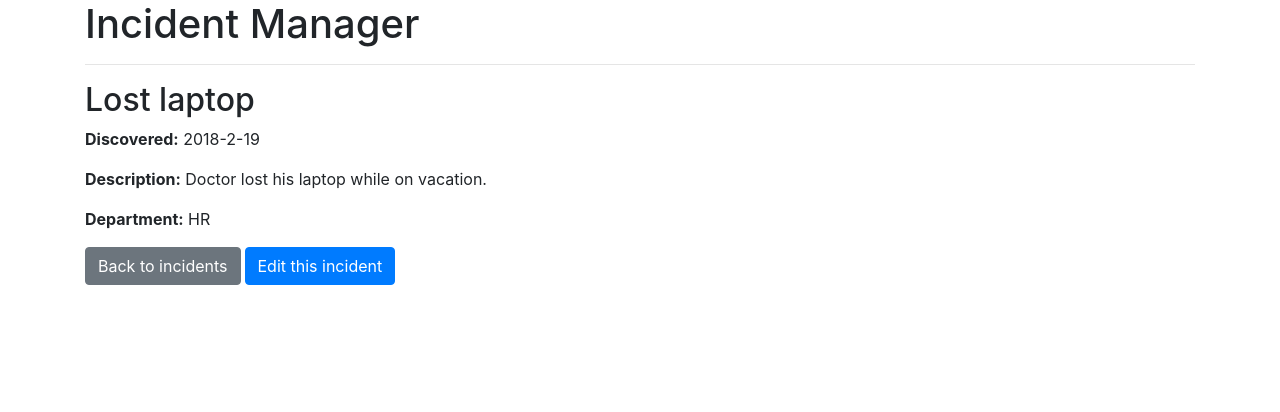
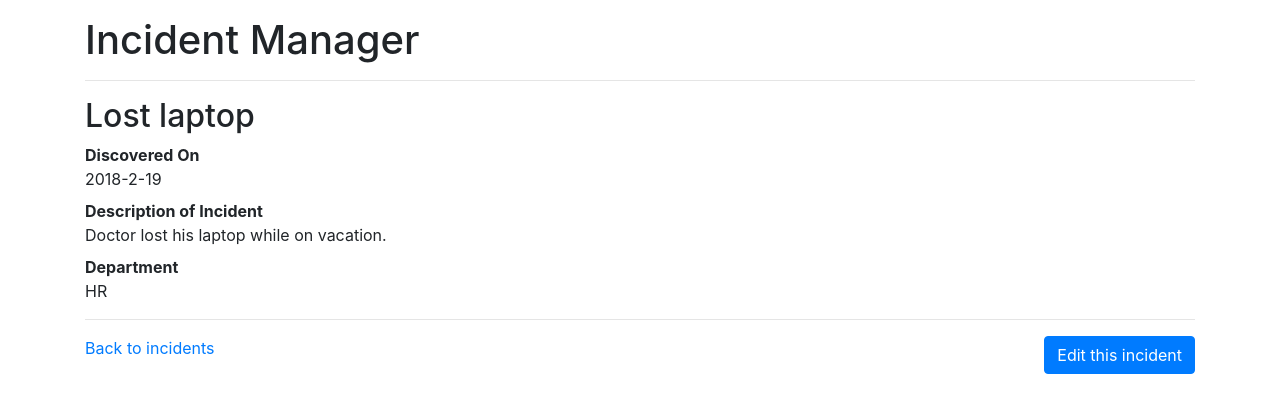
Before and after one commit to philmayfield/incident-manager, an Angular app: page /incident/1 in a window 1280 px wide. Shown: the top 412 px of the page. Built offline with nearby package versions, Linux system fonts and the light colour scheme.

Commit message:
some very basic style cleanup and better semantic element usage

```diff
--- a/src/app/incidents/edit-incident/edit-incident.component.html
+++ b/src/app/incidents/edit-incident/edit-incident.component.html
@@ -1,5 +1,9 @@
-<h2 *ngIf="!isNew">Editing Incident: {{ incident.name }}</h2>
-<h2 *ngIf="isNew">Adding Incident{{ incident.name.length ? ':' : '&hellip;' }} {{ incident.name }}</h2>
+<h2 [ngSwitch]="isNew">
+  <ng-container *ngSwitchCase="true">Adding</ng-container>
+  <ng-container *ngSwitchCase="false">Editing</ng-container>
+  Incident{{ incident.name.length ? ':' : '&hellip;' }}
+  {{ incident.name }}
+</h2>
 
 <form
   (ngSubmit)="onSubmit()"
@@ -58,9 +62,9 @@
     </select>
   </div>
 
-  <div>
-    <button type="button" class="btn btn-secondary mr-1" (click)="onClickBack()">Go back</button>
-    <button type="submit" class="btn btn-success" [disabled]="!incidentForm.form.valid">Save changes</button>
+  <div class="d-flex">
+    <button type="button" class="btn btn-link p-0" (click)="onClickBack()">Go back</button>
+    <button type="submit" class="btn btn-success ml-auto" [disabled]="!incidentForm.valid">Save changes</button>
   </div>
 
 </form>
--- a/src/app/incidents/incident/incident.component.html
+++ b/src/app/incidents/incident/incident.component.html
@@ -1,11 +1,17 @@
 <h2>{{ incident.name }}</h2>
 
-<p><strong>Discovered:</strong> {{ incident.discovered }}</p>
+<dl>
+  <dt>Discovered On</dt>
+  <dd>{{ incident.discovered }}</dd>
+  <dt>Description of Incident</dt>
+  <dd>{{ incident.description }}</dd>
+  <dt>Department</dt>
+  <dd>{{ incident.department }}</dd>
+</dl>
 
-<p><strong>Description:</strong> {{ incident.description }}</p>
+<hr>
 
-<p><strong>Department:</strong> {{ incident.department }}</p>
-
-<a routerLink="/" class="btn btn-secondary mr-1">Back to incidents</a>
-
-<button class="btn btn-primary" (click)="onClickEditBtn()">Edit this incident</button>
+<div class="d-flex">
+  <a routerLink="/">Back to incidents</a>
+  <button class="btn btn-primary ml-auto" (click)="onClickEditBtn()">Edit this incident</button>
+</div>
--- a/src/index.html
+++ b/src/index.html
@@ -10,7 +10,7 @@
   <link rel="stylesheet" href="https://maxcdn.bootstrapcdn.com/bootstrap/4.0.0/css/bootstrap.min.css" integrity="sha384-Gn5384xqQ1aoWXA+058RXPxPg6fy4IWvTNh0E263XmFcJlSAwiGgFAW/dAiS6JXm" crossorigin="anonymous">
 </head>
 <body>
-  <main class="container">
+  <main class="container pt-3">
     <h1>Incident Manager</h1>
     <hr>
     <app-root></app-root>
```
